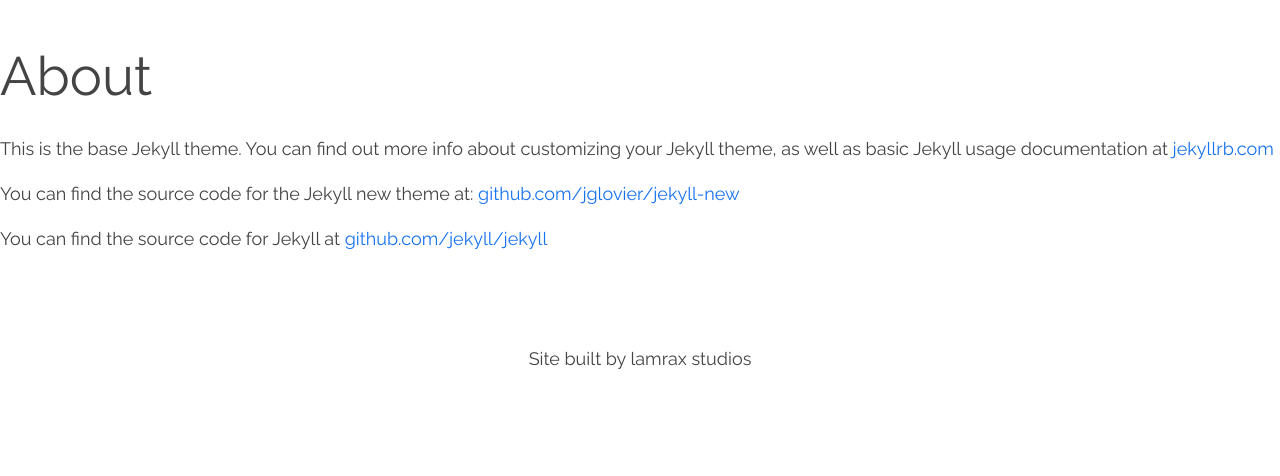
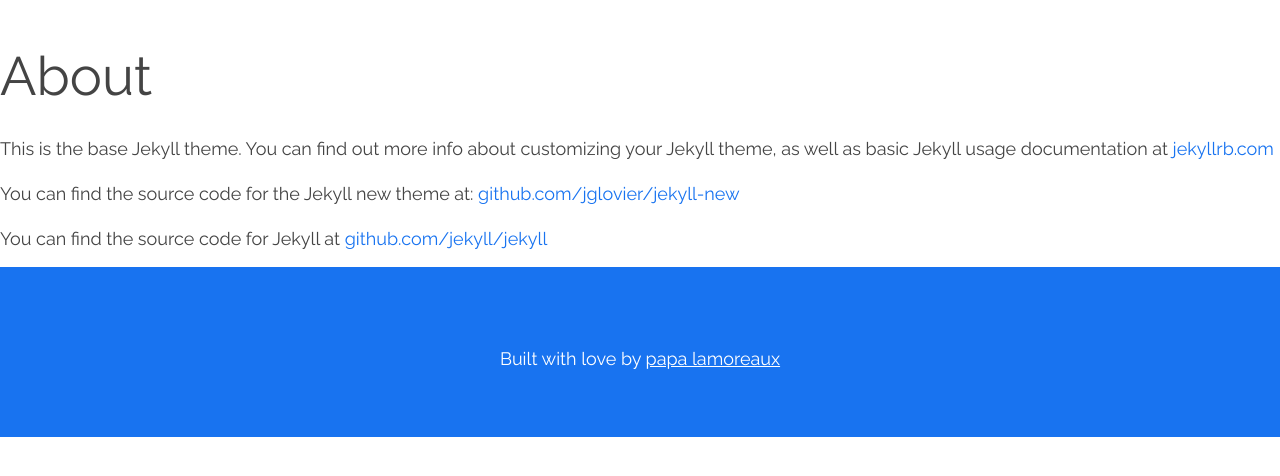
Before and after one commit to funrun15/funrun15.github.io, a Jekyll site: the page built from about.md, in a window 1280 px wide. Shown: the top 476 px of the page. Built offline with Jekyll 4.4.1, drawn with Linux system fonts in a browser that asks for light colours; nearby versions of some CDN libraries; some web fonts are replaced.

Commit message:
Remove sponsors

```diff
--- a/_includes/footer.html
+++ b/_includes/footer.html
@@ -2,7 +2,7 @@
   <div>
 
     <section>
-        <p>Site built by lamrax studios</p>
+        <p>Built with love by <a href="https://github.com/briglx">papa lamoreaux</a></p>
     </section>
 
   </div>
--- a/_sass/_components.scss
+++ b/_sass/_components.scss
@@ -275,3 +275,7 @@
     filter: progid:DXImageTransform.Microsoft.BasicImage(rotation=1);
 
 }
+
+.hide {
+    display:none
+}
--- a/_sass/_layout.scss
+++ b/_sass/_layout.scss
@@ -107,7 +107,7 @@
  */
 
 .primary-content {
-    sbackground-color: $brand-color;
+    background-color: $brand-color;
 }
 
 .primary-content > div {
@@ -230,10 +230,26 @@
  */
 
 .footer-content {
-    sbackground-color: #33ff33;
+    background-color: $brand-color;
+    color: $text-color-light;
     text-align: center;
     padding-bottom: 50px;
 
+}
+
+.footer-content a {
+    color: $text-color-light;
+    text-decoration: underline;
+
+    &:visited {
+        color: $text-color-light;
+        text-decoration: underline;
+    }
+
+    &:hover {
+        color: $text-color-light;
+        text-decoration: underline;
+    }
 }
 
 .footer-content > div {
--- a/index.html
+++ b/index.html
@@ -22,7 +22,7 @@
 
     <nav class="nav">
       <a href="#home" class="active">Home</a>
-      <a href="#sponsors">Sponsors</a>
+      <!-- <a href="#sponsors">Sponsors</a> -->
       <a href="#location">Location</a>
       <a href="#info">Info</a>
     </nav>
@@ -42,7 +42,7 @@
 </div>
 
 
-<div class="panel sponsor-content" id="sponsors">
+<div class="panel sponsor-content hide" id="sponsors">
   <div>
 
     <section>
```
